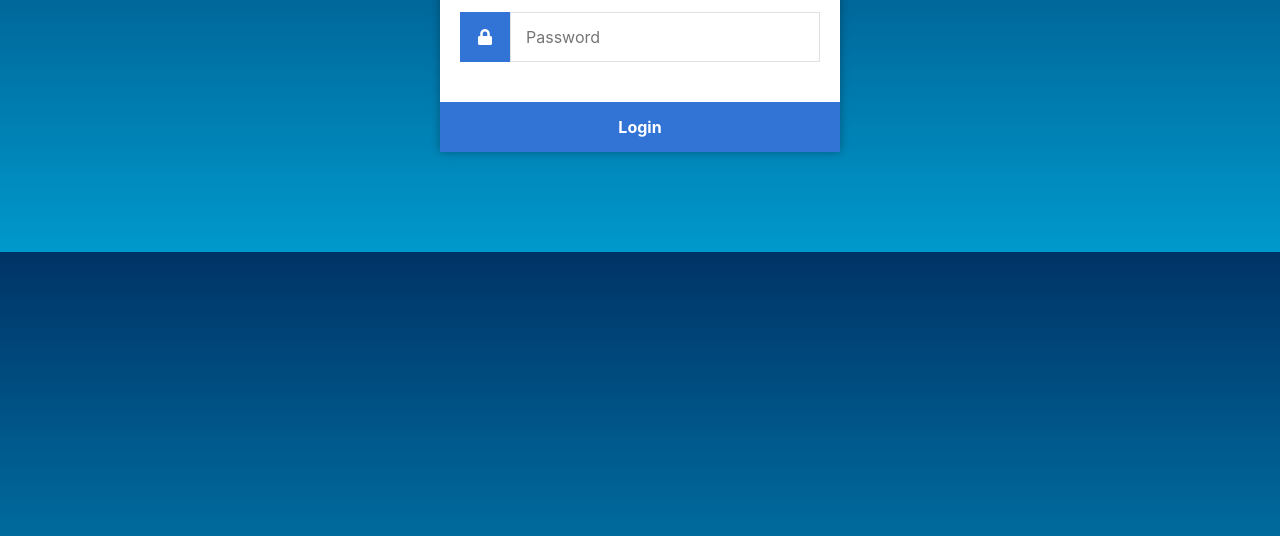
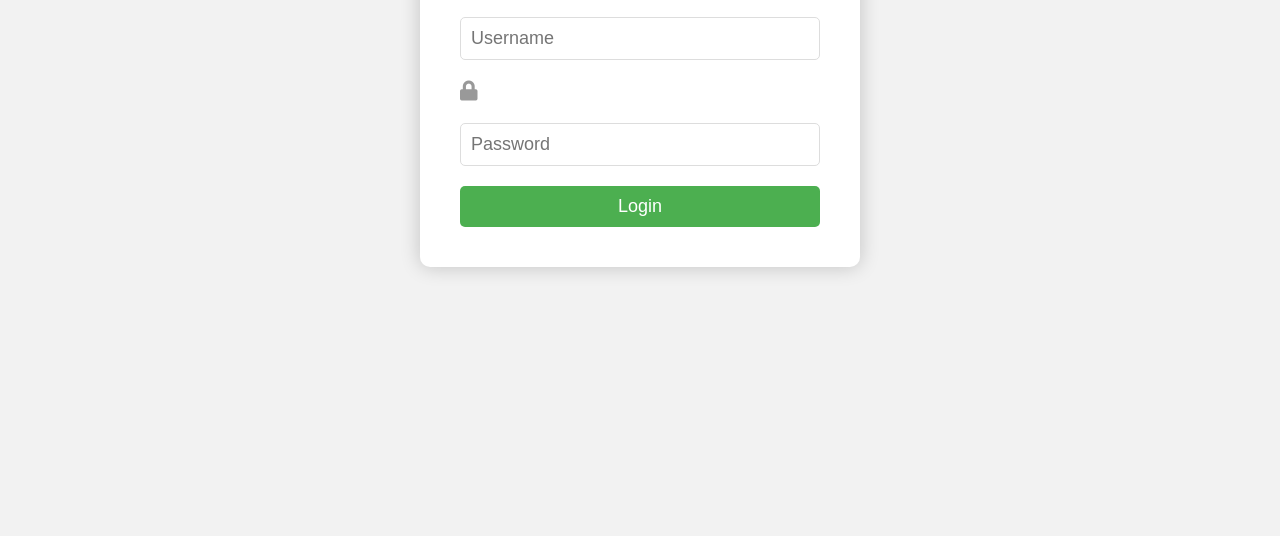
Before and after one commit to Gavin-Sharma/Time, a website: page nodelogin/static/login.html in a window 1280 px wide. Shown: the part 264-800 px from the top of the page. Drawn offline with Linux system fonts and the light colour scheme.

Commit message:
css updates

```diff
--- a/nodelogin/static/style.css
+++ b/nodelogin/static/style.css
@@ -1,59 +1,83 @@
-* {
-    box-sizing: border-box;
-    font-family: -apple-system, BlinkMacSystemFont, "segoe ui", roboto, oxygen, ubuntu, cantarell, "fira sans", "droid sans", "helvetica neue", Arial, sans-serif;
-    font-size: 16px;
+body {
+    font-family: Arial, sans-serif;
+    background-color: #f2f2f2;
 }
-body {
-    background: linear-gradient(to bottom, #003366, #0099cc);
-    font-family: Arial, sans-serif;
+
+.login {
+    width: 360px;
+    background-color: white;
+    margin: 100px auto;
+    box-shadow: 0px 0px 20px rgba(0, 0, 0, 0.2);
+    padding: 40px;
+    border-radius: 10px;
 }
-.login {
-    width: 400px;
-    background-color: #ffffff;
-    box-shadow: 0 0 9px 0 rgba(0, 0, 0, 0.3);
-    margin: 100px auto;
-}
+
 .login h1 {
     text-align: center;
-    color: #5b6574;
-    font-size: 24px;
-    padding: 20px 0 20px 0;
-    border-bottom: 1px solid #dee0e4;
+    margin-bottom: 40px;
 }
+
 .login form {
     display: flex;
-    flex-wrap: wrap;
-    justify-content: center;
-    padding-top: 20px;
+    flex-direction: column;
 }
-.login form label {
+
+.login label, .login input[type="text"], .login input[type="password"] {
+    margin-bottom: 20px;
+}
+
+.login label {
+    color: #999;
+    font-size: 20px;
+}
+
+.login input[type="text"], .login input[type="password"] {
+    padding: 10px;
+    border-radius: 5px;
+    border: 1px solid #ddd;
+    font-size: 18px;
+}
+
+.login i {
+    margin-right: 10px;
+    color: #999;
+}
+
+.login input[type="submit"] {
+    background-color: #4caf50;
+    color: white;
+    padding: 10px 20px;
+    border-radius: 5px;
+    border: none;
+    font-size: 18px;
+    cursor: pointer;
+}
+
+.login input[type="submit"]:hover {
+    background-color: #3e8e41;
+}
+
+ul {
     display: flex;
     justify-content: center;
-    align-items: center;
-    width: 50px;
-    height: 50px;
-    background-color: #3274d6;
-    color: #ffffff;
+    list-style: none;
+    margin: 100px 0;
+    padding: 0;
 }
-.login form input[type="password"], .login form input[type="text"] {
-    width: 310px;
-    height: 50px;
-    border: 1px solid #dee0e4;
-    margin-bottom: 20px;
-    padding: 0 15px;
+
+li {
+    margin: 0 20px;
 }
-.login form input[type="submit"] {
-    width: 100%;
-    padding: 15px;
-   margin-top: 20px;
-    background-color: #3274d6;
-    border: 0;
-    cursor: pointer;
-    font-weight: bold;
-    color: #ffffff;
-    transition: background-color 0.2s;
+
+a {
+    background-color: #4caf50;
+    color: white;
+    padding: 10px 20px;
+    border-radius: 5px;
+    text-decoration: none;
+    font-size: 18px;
 }
-.login form input[type="submit"]:hover {
-  background-color: #2868c7;
-    transition: background-color 0.2s;
+
+a:hover {
+    background-color: #3e8e41;
 }
```
Also changed, not shown: docker-compose.yml (+11 -0 lines).
